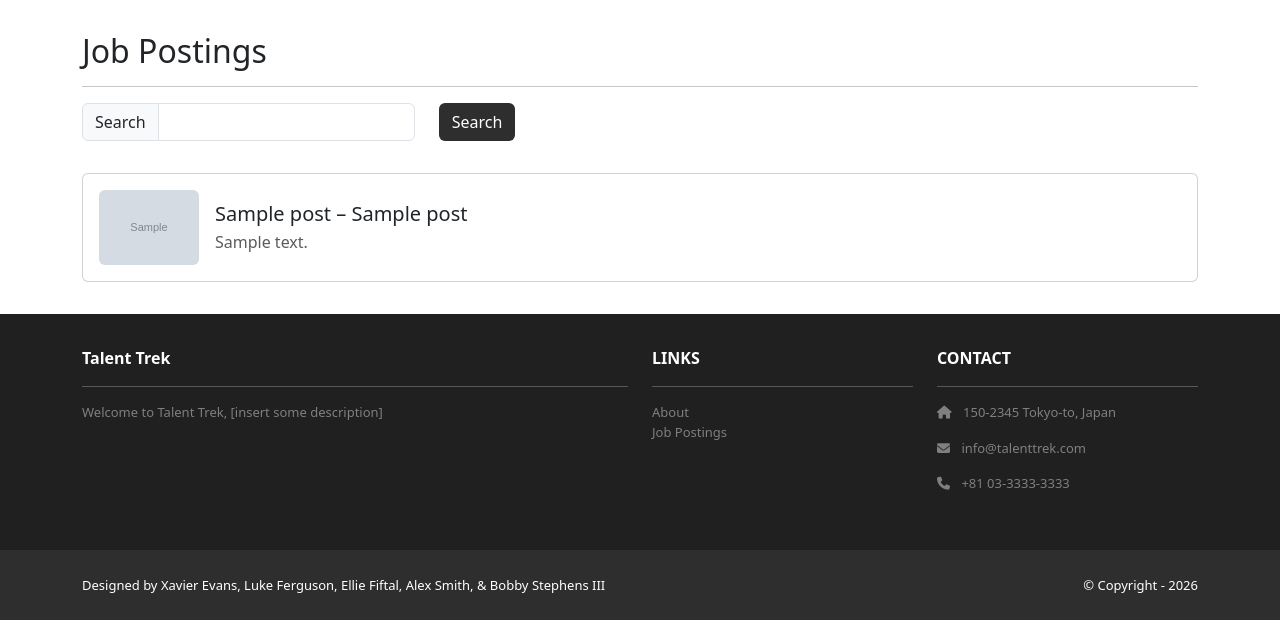
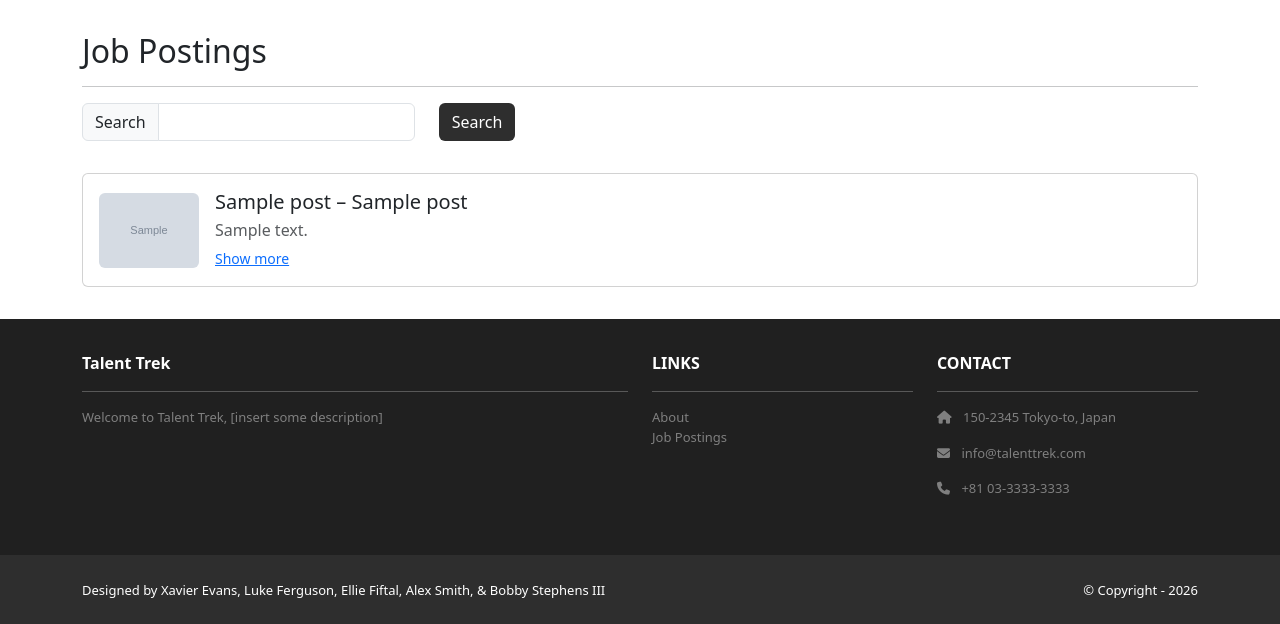
Before and after one commit to Bobbyiii21/TalentTrek, a Django app: template posting/templates/posting/index.html in a window 1280 px wide. Shown: the part 82-706 px from the top of the page. Run offline with Django 5.2, Linux system fonts and the light colour scheme; the template is opened without the code that fills it: most values are stand-ins (such as "Sample title", 1, 10 or a date in 2020); grey boxes marked "Sample" are stand-in pictures; some libraries are stand-ins or nearby versions.

Commit message:
feat: show more + example jobs

```diff
--- a/posting/templates/posting/index.html
+++ b/posting/templates/posting/index.html
@@ -25,7 +25,7 @@
         </p>
       </div>
     </div>
-    <div class="row">
+  <div class="row">
   {% for post in template_data.postings %}
   <div class="col-12 mb-3">
     <div class="card p-3">
@@ -37,13 +37,30 @@
         </div>
         <div class="col ps-3">
           <h5 class="mb-1">
-            <a href="{% url 'posting.post' id=post.id %}" class="text-dark text-decoration-none">
+            <a href="{% url 'posting.post' id=post.id %}" class="job-title text-dark text-decoration-none">
               {{ post.company_name }} – {{ post.job_title }}
             </a>
           </h5>
-          <p class="mb-0 text-muted">
-            {{ post.description }}
+          <p class="mb-1 text-muted short-desc" id="short-{{ post.id }}">
+            {{ post.description|truncatechars:150 }}
           </p>
+
+           <div class="collapse" id="desc-{{ post.id }}">
+            <p class="text-muted mb-1">
+              {{ post.description }}
+            </p>
+          </div>
+
+          <a
+            class="small text-primary"
+            data-bs-toggle="collapse"
+            href="#desc-{{ post.id }}"
+            role="button"
+            aria-expanded="false"
+            aria-controls="desc-{{ post.id }}"
+            id="show-toggle">
+            Show more
+          </a>
         </div>
 
       </div>
```
Also changed, not shown: TalentTrek/static/js/postings.js (added), db.sqlite3, media/post_images/Google_logo.jpg (added), media/post_images/Meta_logo.jpg (added), media/post_images/Microsoft_logo.jpg (added).
